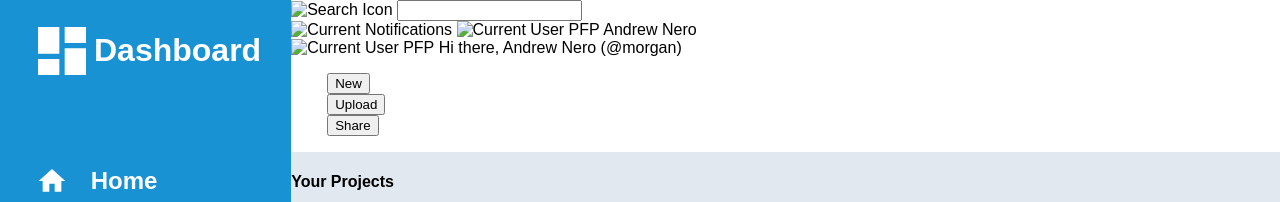
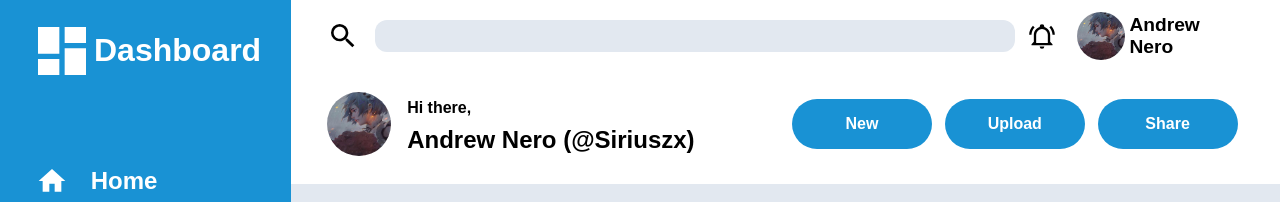
Before and after one commit to Siriuszx/admin-dashboard, a plain HTML site: page index.html in a window 1280 px wide. Shown: the top 202 px of the page. Drawn offline with Linux system fonts and the light colour scheme.

Commit message:
Add styling to header section

```diff
--- a/index.html
+++ b/index.html
@@ -13,24 +13,24 @@
 
     <header class="grid-header">
         <div class="search-bar">
-            <img src="" alt="Search Icon">
+            <img class="header-icon" id="search-icon" src="imgs/magnify.svg" alt="Search Icon">
             <input type="text" name="search-bar-field" id="search-bar-field">
         </div>
         <div class="cur-user-status">
-            <img src="" alt="Current Notifications">
-            <img class="cur-user-pfp-mini" src="" alt="Current User PFP">
+            <img class="header-icon" src="imgs/bell-ring-outline.svg" alt="Current Notifications">
+            <img class="cur-user-pfp mini-pfp" src="imgs/usr-pfp.jpeg" alt="Current User PFP">
             <span class="current-user-name">Andrew Nero</span>
         </div>
-        <div class="cur-user-hub">
-            <img class="cur-user-pfp-big" src="" alt="Current User PFP">
-            <span class="cur-user-greetings">Hi there,</span>
-            <span class="cur-user-name">Andrew Nero (@<span class="cur-user-alias">morgan</span>)</span>
+        <div class="cur-user-greetings">
+            <img class="cur-user-pfp-greetings cur-user-pfp big-pfp" src="imgs/usr-pfp.jpeg" alt="Current User PFP">
+            <span class="greeting">Hi there,</span>
+            <span class="cur-user-name">Andrew Nero (@<span class="cur-user-alias">Siriuszx</span>)</span>
         </div>
         <div class="cur-user-actions">
-            <ul>
-                <li><button type="button">New</button></li>
-                <li><button type="button">Upload</button></li>
-                <li><button type="button">Share</button></li>
+            <ul class="actions-btns">
+                <li><button class="user-action-btn" type="button">New</button></li>
+                <li><button class="user-action-btn" type="button">Upload</button></li>
+                <li><button class="user-action-btn" type="button">Share</button></li>
             </ul>
         </div>
     </header>
--- a/style.css
+++ b/style.css
@@ -55,12 +55,13 @@ h3 {
 }
 
 .logo-icon {
+    width: 64px;
     justify-self: start;
     filter: brightness(0) saturate(100%) invert(100%) sepia(100%) saturate(0%) hue-rotate(288deg) brightness(102%) contrast(102%);
-    width: 64px;
 }
 
-.nav-pages, .nav-misc {
+.nav-pages,
+.nav-misc {
     margin: 50px 0;
     display: grid;
     grid-template-rows: repeat(6, 60px);
@@ -77,22 +78,145 @@ h3 {
 
 .page-link {
     color: var(--secondary-clr);
-    text-decoration: none;
     font-weight: 900;
     font-size: 1.5rem;
+    text-decoration: none;
 }
 
 .nav-icon {
+    width: 32px;
     filter: brightness(0) saturate(100%) invert(100%) sepia(100%) saturate(0%) hue-rotate(288deg) brightness(102%) contrast(102%);
-    width: 32px;
 }
 
 /* NAV END */
 
+/* HEADER START */
+
 .grid-header {
+    padding: 12px 36px;
     grid-area: header;
     background-color: var(--secondary-clr);
+
+    display: grid;
+    row-gap: 16px;
+    align-items: center;
+    grid-template-rows: 1fr 2fr;
+    grid-template-columns: 1fr 1fr 1fr 1fr;
+    grid-template-areas:
+    'search-bar search-bar search-bar user-status'
+    'user-greet user-greet user-action user-action';
 }
+
+.search-bar {
+    grid-area: search-bar;
+    display: grid;
+    justify-content: center;
+    align-items: center;
+    grid-template-columns: 48px 1fr;
+}
+
+#search-icon {
+    margin-right: 12px;
+    width: 32px;
+    height: 32px;
+    justify-self: start;
+}
+
+#search-bar-field {
+    width: clamp(200px, 100%, 100%);
+    height: 32px;
+    background-color: var(--main-bg-clr);
+    outline: none;
+    border: none;
+    border-radius: 12px;
+}
+
+.cur-user-status {
+    grid-area: user-status;
+    display: grid;
+    justify-items: center;
+    align-items: center;
+    grid-template-columns: 1fr 1fr 2fr;
+}
+
+.current-user-name {
+    font-weight: 700;
+    font-size: 1.2rem;
+}
+
+.cur-user-greetings {
+    grid-area: user-greet;
+    display: grid;
+    align-items: center;
+    grid-template-rows: 1fr 1fr;
+    grid-template-columns: 1fr 8fr;
+    grid-template-areas:
+    'pfp greeting'
+    'pfp user-alias';
+}
+
+.cur-user-pfp-greetings {
+    grid-area: pfp;
+    margin-right: 16px;
+    justify-self: end;
+}
+
+.greeting {
+    grid-area: greeting;
+    font-size: 1rem;
+    font-weight: 700;
+}
+
+.cur-user-name {
+    grid-area: user-alias;
+    font-size: 1.5rem;
+    font-weight: 700;
+}
+
+.cur-user-actions {
+    grid-area: user-action;
+}
+
+.header-icon {
+    width: 28px;
+    height: 28px;
+    justify-self: end;
+    margin-right: 16px;
+}
+
+.actions-btns {
+    padding: 0;
+    margin: 0;
+    display: grid;
+    justify-items: center;
+    align-items: center;
+    grid-template-columns: 1fr 1fr 1fr;
+}
+
+.user-action-btn {
+    color: var(--nav-txt-clr);
+    font-size: 1rem;
+    font-weight: 700;
+    width: 140px;
+    height: 50px;
+    background-color: var(--primary-clr);
+    border: none;
+    border-radius: 36px;
+}
+
+.cur-user-pfp {
+    border-radius: 50%;
+}
+
+.mini-pfp {
+    width: 48px;
+}
+
+.big-pfp {
+    width: 64px;
+}
+
+/* HEADER END */
 
 .grid-main {
     grid-area: main;
```
Also changed, not shown: imgs/usr-pfp.jpeg (added).
